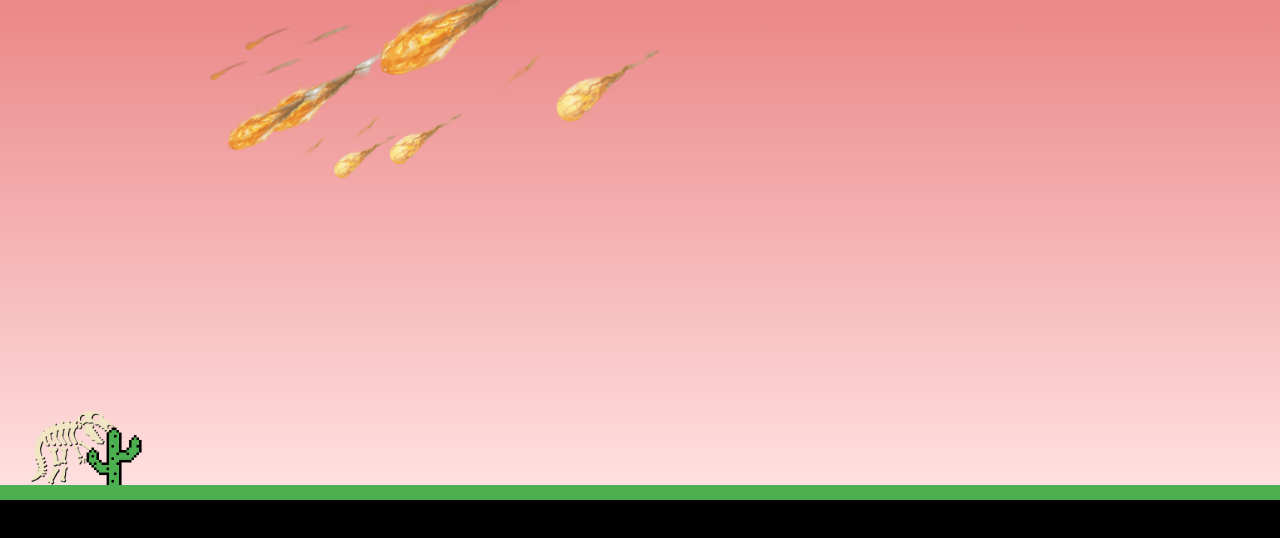
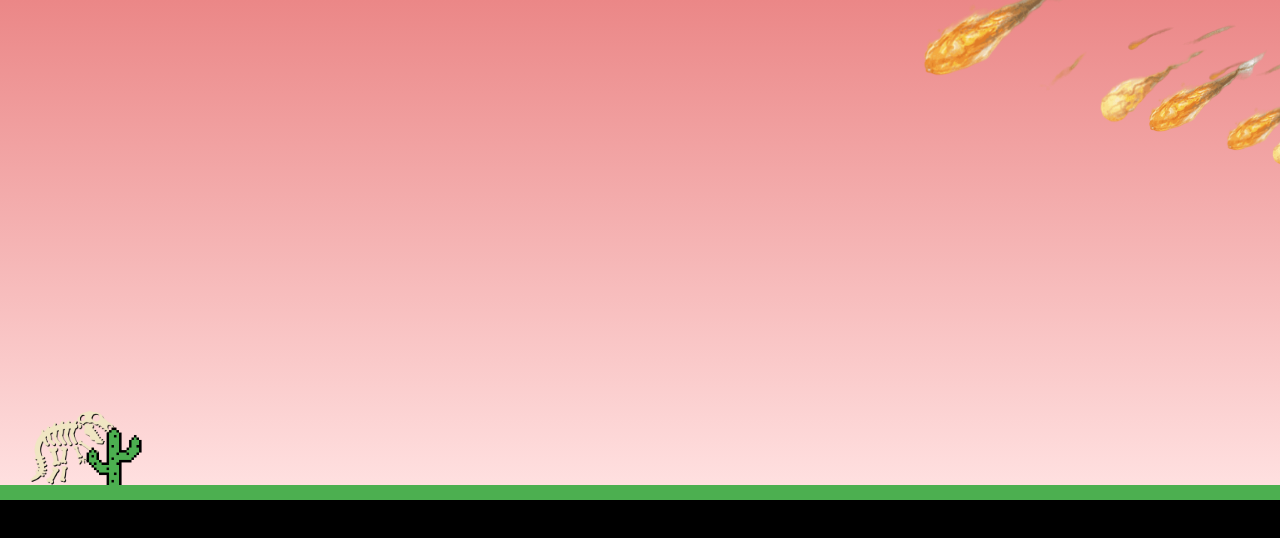
Before and after one commit to HilgenbergGZ/projeto-dino-jump, a plain HTML site: page index.html in a window 1280 px wide. Drawn offline with Linux system fonts and the light colour scheme.

Commit message:
Corrigindo posição dos meteoros ao morrer

```diff
--- a/index.html
+++ b/index.html
@@ -10,9 +10,9 @@
 </head>
 <body>
     <div class="game-board">
-        <img class="meteoros" id="meteoros" src="./imagens/meteoros.png" alt="Meteoros caindo do céu">
-        <img class="meteoros" id="meteoros2" src="./imagens/meteoros.png" alt="Meteoros caindo do céu">
-        <img class="meteoros" id="meteoros3" src="./imagens/meteoros.png" alt="Meteoros caindo do céu">
+        <img class="meteoros" src="./imagens/meteoros.png" alt="Meteoros caindo do céu">
+        <img class="" id="meteoros2" src="./imagens/meteoros.png" alt="Meteoros caindo do céu">
+        <img class="" id="meteoros3" src="./imagens/meteoros.png" alt="Meteoros caindo do céu">
         <img class="dinossauro" src="./imagens/dinoteste.webp" alt="Dinossarou">
         <img class="cactus" src="./imagens/cactus.png" alt="Cacto">
     </div>
--- a/main.css
+++ b/main.css
@@ -30,6 +30,8 @@ body {
     position: absolute;
     width: 1000px;
     animation: meteoros-animation 20s infinite linear;
+    right: 0px;
+    bottom: 0px;
 }
 
 #meteoros2 {
--- a/main.js
+++ b/main.js
@@ -1,6 +1,6 @@
 const dinossauro = document.querySelector(".dinossauro")
 const cactus = document.querySelector(".cactus")
-const meteoros = document.getElementById("meteoros")
+const meteoros = document.querySelector(".meteoros")
 const meteoros2 = document.getElementById("meteoros2")
 const meteoros3 = document.getElementById("meteoros3")
 
@@ -18,9 +18,23 @@ const loop = setInterval(() => {
 
     const cactoposition = cactus.offsetLeft
     const dinossauroposition = +window.getComputedStyle(dinossauro).bottom.replace('px', '')
-    const meteorosposition = +window.getComputedStyle(meteoros).bottom.replace('px', '')
-    const meteoros2position = +window.getComputedStyle(meteoros2).bottom.replace('px', '')
-    const meteoros3position = +window.getComputedStyle(meteoros3).bottom.replace('px', '')
+
+    const meteorospositiontop = +window.getComputedStyle(meteoros).top.replace('px', '')
+    const meteorospositionright = +window.getComputedStyle(meteoros).right.replace('px', '')
+    const meteorospositionbottom = +window.getComputedStyle(meteoros).bottom.replace('px', '')
+    const meteorospositionleft = +window.getComputedStyle(meteoros).left.replace('px', '')
+
+    const meteoros2positiontop = +window.getComputedStyle(meteoros2).top.replace('px', '')
+    const meteoros2positionright = +window.getComputedStyle(meteoros2).right.replace('px', '')
+    const meteoros2positionbottom = +window.getComputedStyle(meteoros2).bottom.replace('px', '')
+    const meteoros2positionleft = +window.getComputedStyle(meteoros2).left.replace('px', '')
+
+    const meteoros3positiontop = +window.getComputedStyle(meteoros3).top.replace('px', '')
+    const meteoros3positionright = +window.getComputedStyle(meteoros3).right.replace('px', '')
+    const meteoros3positionbottom = +window.getComputedStyle(meteoros3).bottom.replace('px', '')
+    const meteoros3positionleft = +window.getComputedStyle(meteoros3).left.replace('px', '')
+
+
     if (cactoposition <= 80 && cactoposition > 0 && dinossauroposition < 70) {
 
         cactus.style.animation = "none"
@@ -29,18 +43,30 @@ const loop = setInterval(() => {
         dinossauro.style.animation = "none"
         dinossauro.style.bottom = `${dinossauroposition}px`
 
-        meteoros.style.animation = "none"
-        meteoros2.style.animation = "none"
-        meteoros3.style.animation = "none"
-        meteoros.style.bottom = `${meteorosposition}px`
-        meteoros2.style.bottom = `${meteoros2position}px`
-        meteoros3.style.bottom = `${meteoros3position}px`
-
         dinossauro.src = "./imagens/esqueleto.png"
         dinossauro.style.marginLeft = "8px"
         dinossauro.style.marginBottom = "-8px"
 
+        meteoros.style.animation = "none"
+        meteoros.style.top = `${meteorospositiontop}px`
+        meteoros.style.left = `${meteorospositionleft}px`
+        meteoros.style.bottom = `${meteorospositionbottom}px`
+        meteoros.style.right = `${meteorospositionright}px`
+
+        meteoros2.style.animation = "none"
+        meteoros2.style.top = `${meteoros2positiontop}px`
+        meteoros2.style.right = `${meteoros2positionright}px`
+        meteoros2.style.bottom = `${meteoros2positionbottom}px`
+        meteoros2.style.left = `${meteoros2positionleft}px`
+
+        meteoros3.style.animation = "none"
+        meteoros3.style.top = `${meteoros3positiontop}px`
+        meteoros3.style.right = `${meteoros3positionright}px`
+        meteoros3.style.bottom = `${meteoros3positionbottom}px`
+        meteoros3.style.left = `${meteoros3positionleft}px`
+
         clearInterval(loop)
+
     }
 
 }, 10)
```
